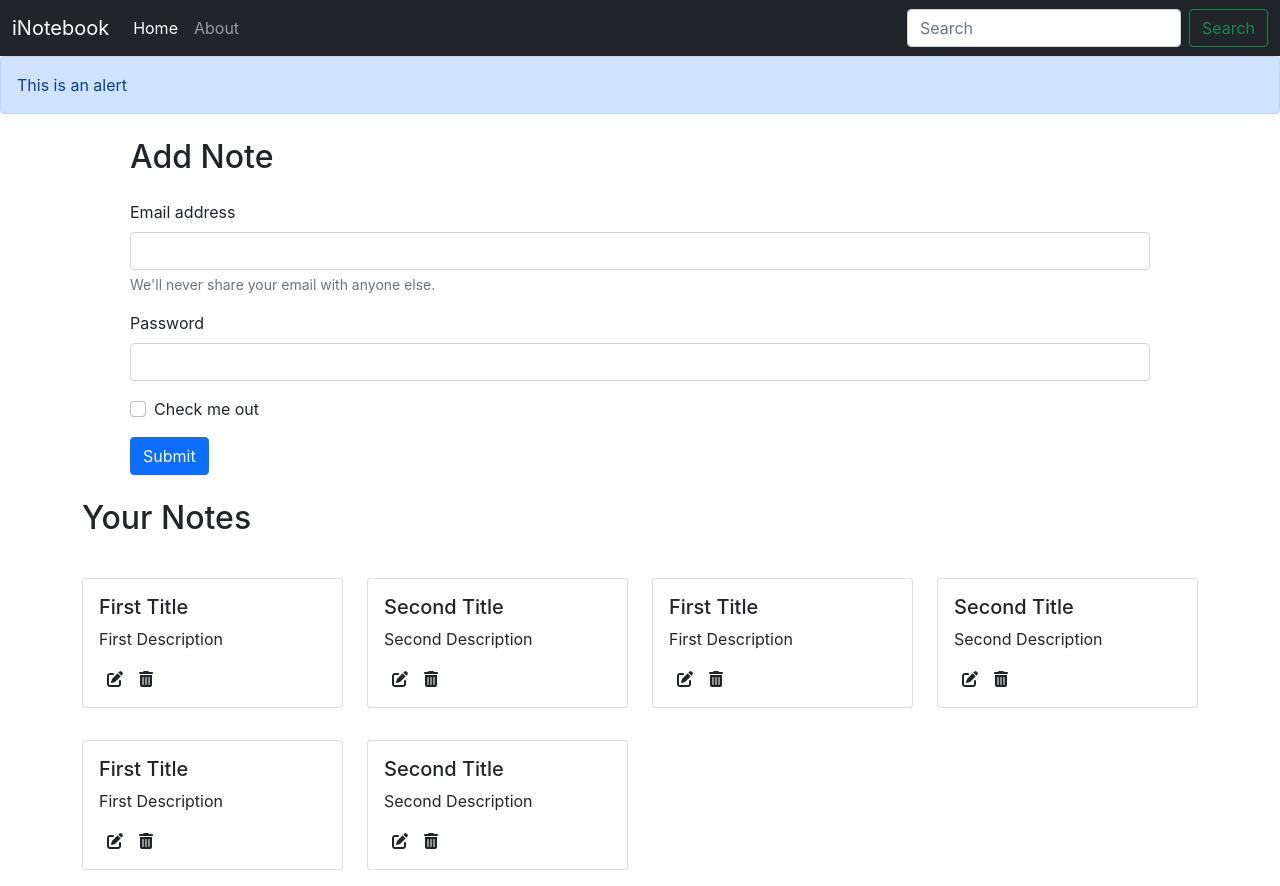
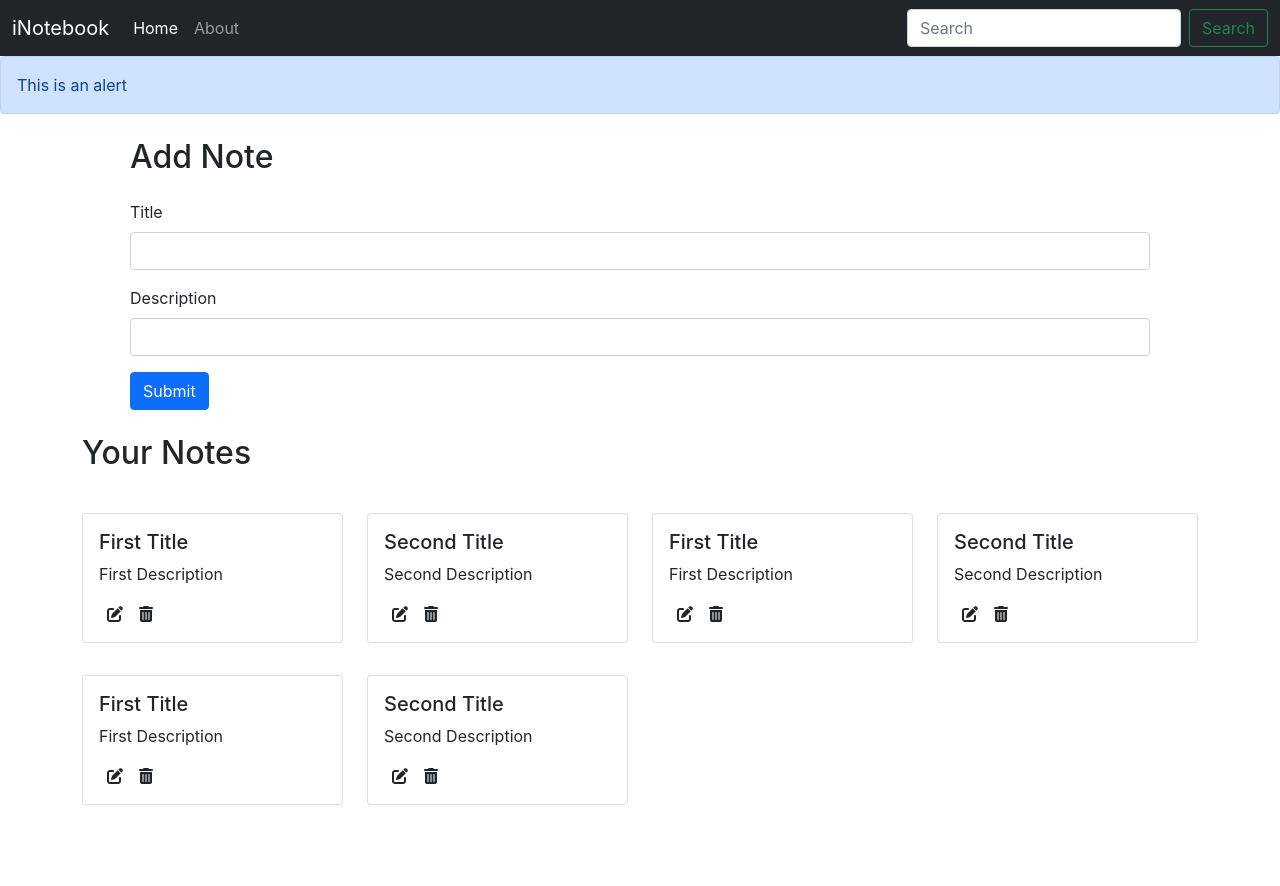
Before and after one commit to dellucifer/iNotebook, a React (Create React App) app: page / in a window 1280 px wide. After the commit the page ends 821 px from the top, so only its background shows below. Built offline with nearby package versions, Linux system fonts and the light colour scheme.

Commit message:
Adding and Deleting a Note

```diff
--- a/src/Components/AddNote.js
+++ b/src/Components/AddNote.js
@@ -1,46 +1,53 @@
-import React from 'react'
+import React, { useContext } from 'react'
+import { useState } from 'react';
+import noteContext from "../Context/notes/noteContext";
 
 const AddNote = () => {
+  const context = useContext(noteContext);
+  const {addNote} = context;
+
+  const [note, setNote] = useState({title: "",description: "", tag: ""})
+
+  const handleClick = (e)=>{
+    e.preventDefault()
+    addNote(note.title, note.description, note.tag)
+  }
+
+  const onChange = (e)=>{
+    setNote({...note, [e.target.name]: e.target.value})
+  }
+
   return (
     <div>
       <div className="conatiner mx-5">
           <h2 className="my-4">Add Note</h2>
           <form>
             <div className="mb-3">
-              <label htmlFor="exampleInputEmail1" className="form-label">
-                Email address
+              <label htmlFor="title" className="form-label">
+                Title
               </label>
               <input
-                type="email"
+                type="text"
                 className="form-control"
-                id="exampleInputEmail1"
+                id="title"
+                name='title'
                 aria-describedby="emailHelp"
+                onChange={onChange}
               />
-              <div id="emailHelp" className="form-text">
-                We'll never share your email with anyone else.
-              </div>
             </div>
             <div className="mb-3">
-              <label htmlFor="exampleInputPassword1" className="form-label">
-                Password
+              <label htmlFor="description" className="form-label">
+                Description
               </label>
               <input
-                type="password"
+                type="text"
                 className="form-control"
-                id="exampleInputPassword1"
+                id="description"
+                name='description'
+                onChange={onChange}
               />
             </div>
-            <div className="mb-3 form-check">
-              <input
-                type="checkbox"
-                className="form-check-input"
-                id="exampleCheck1"
-              />
-              <label className="form-check-label" htmlFor="exampleCheck1">
-                Check me out
-              </label>
-            </div>
-            <button type="submit" className="btn btn-primary">
+            <button type="submit" className="btn btn-primary" onClick={handleClick}>
               Submit
             </button>
           </form>
--- a/src/Components/Home.js
+++ b/src/Components/Home.js
@@ -1,5 +1,5 @@
 import React from "react";
-import AddNote from "./AddNote";
+// import AddNote from "./AddNote";
 // import { useContext } from "react";
 // import noteContext from "../Context/notes/noteContext";
 import Notes from "./Notes";
@@ -8,7 +8,7 @@
   return (
     <>
       <div>
-        <AddNote />
+        {/* <AddNote /> */}
         <Notes />
       </div>
     </>
--- a/src/Components/NoteItem.js
+++ b/src/Components/NoteItem.js
@@ -1,7 +1,11 @@
 import React from "react";
+import { useContext } from "react";
+import noteContext from "../Context/notes/noteContext";
 // import { FontAwesomeIcon } from '@fortawesome/react-fontawesome'
 
 const NoteItem = (props) => {
+  const context = useContext(noteContext)
+  const {deleteNote} = context
   const { note } = props;
   // var FontAwesome = require('react-fontawesome');
   return (
@@ -11,7 +15,7 @@
           <h5 className="card-title">{note.title}</h5>
           <p className="card-text">{note.description}</p>
           <i className="fa-solid fa-pen-to-square mx-2"></i>
-          <i className="fa-solid fa-trash-can mx-2"></i>
+          <i className="fa-solid fa-trash-can mx-2" onClick={()=>{deleteNote(note._id)}}></i>
         </div>
       </div>
     </div>
--- a/src/Components/Notes.js
+++ b/src/Components/Notes.js
@@ -1,19 +1,23 @@
-import React, {useContext} from 'react'
-import noteContext from '../Context/notes/noteContext'
-import NoteItem from './NoteItem'
+import React, { useContext } from "react";
+import noteContext from "../Context/notes/noteContext";
+import AddNote from "./AddNote";
+import NoteItem from "./NoteItem";
 
 const Notes = () => {
-    const context = useContext(noteContext)
-  const {notes} = context
+  const context = useContext(noteContext);
+  const { notes } = context;
 
   return (
-    <div className='row'>
-      <h2 className="my-4">Your Notes</h2>
-        {notes.map((note)=>{
+    <>
+      <AddNote />
+      <div className="row">
+        <h2 className="my-4">Your Notes</h2>
+        {notes.map((note) => {
           return <NoteItem key={note._id} note={note} />;
         })}
-    </div>
-  )
-}
+      </div>
+    </>
+  );
+};
 
-export default Notes
+export default Notes;
--- a/src/Context/notes/NoteState.js
+++ b/src/Context/notes/NoteState.js
@@ -66,21 +66,24 @@
   // Add a note
   const addNote = (title, description, tag) => {
     //Todo API call
-    var note = {
+    console.log('Adding a new note')
+    const note = [{
       _id: "62fa8d29a2784dfae799ee23",
       user: "62f2b977f92fe44fbce15c97",
-      title: "Added Title",
-      description: "Added Description",
-      tag: "Added",
+      title: title,
+      description: description,
+      tag: "default",
       date: "2022-08-15T18:15:05.937Z",
       __v: 0,
-    }
-    setNotes(note.push(note))
+    }]
+    setNotes(notes.concat(note))
   };
 
   // Delete a note
   const deleteNote = (id) => {
-
+    console.log('Deleting note of id'+id)
+    const newNotes = notes.filter((note)=>{return note._id!==id})
+    setNotes(newNotes)
   };
 
   // Edit a note
```
